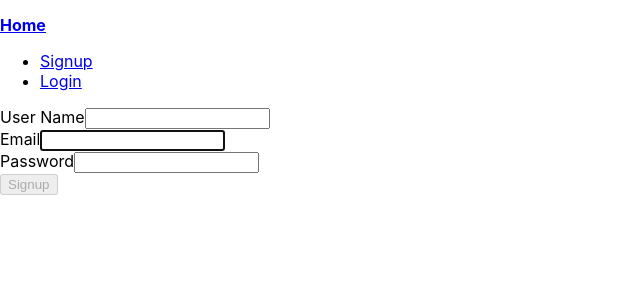
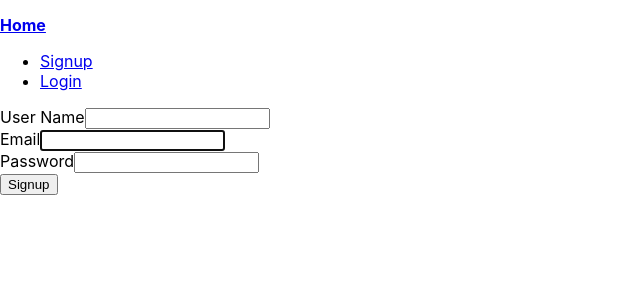
Before and after one commit to magicmingyan/hackbright-project-react, a React (Create React App) app in the folder frontend/: page /signup in a window 1280 px wide. Shown: the top 300 px of the page, without its empty margins (0-640 px from the left). Built offline with nearby package versions, Linux system fonts and the light colour scheme.

Commit message:
discouple logic and representation for signup

```diff
--- /dev/null
+++ b/frontend/src/containers/Form.js
@@ -0,0 +1,57 @@
+import React, { Component } from "react";
+import ReactDOM from "react-dom";
+import { Button, FormGroup, FormControl, ControlLabel } from "react-bootstrap";
+
+class Form extends React.Component {
+	constructor(props) {
+		super(props);
+	}
+
+	render() {
+		return (
+			<div className="Signup">
+				<form onSubmit={this.props.handleSubmit}>
+					<FormGroup controlId="user_name" bsSize="large">
+						<ControlLabel>User Name</ControlLabel>
+						<FormControl
+							autoFocus
+							type="user_name"
+							value={this.props.user_name}
+							onChange={this.props.handleChange}
+						/>
+					</FormGroup>
+
+					<FormGroup controlId="email" bsSize="large">
+						<ControlLabel>Email</ControlLabel>
+						<FormControl
+							autoFocus
+							type="email"
+							value={this.props.email}
+							onChange={this.props.handleChange}
+						/>
+					</FormGroup>
+
+					<FormGroup controlId="password" bsSize="large">
+						<ControlLabel>Password</ControlLabel>
+						<FormControl
+							type="password"
+							value={this.props.password}
+							onChange={this.props.handleChange}
+						/>
+					</FormGroup>
+
+					<Button
+						block
+						bsSize="large"
+						disabled={!this.props.validateForm}
+						type="submit"
+					>
+						Signup
+					</Button>
+				</form>
+			</div>
+		);
+	}
+}
+
+export default Form;
--- a/frontend/src/containers/Globe.js
+++ b/frontend/src/containers/Globe.js
@@ -82,29 +82,29 @@ class Globe extends Component {
       });
       const articles = await response.json();
 
-      let geo;
+      let article;
       for (let key in articles) {
-        geo = articles[key];
+        article = articles[key];
         this.setState({
           total_available_count: this.state.total_available_count + 1
         });
         let marker;
-        if (!this.state.total_articles_read.has(geo.id)) {
-          marker = window.WE.marker([geo.latitude, geo.longitude]).addTo(earth);
+        if (!this.state.total_articles_read.has(article.id)) {
+          marker = window.WE.marker([article.latitude, article.longitude]).addTo(earth);
         } else {
           marker = window.WE.marker(
-            [geo.latitude, geo.longitude],
+            [article.latitude, article.longitude],
             "https://worldisbeautiful.net/tpl/img/icon-marker-focus.png"
           ).addTo(earth);
         }
         marker
           .bindPopup(
             "<a href={url}>{title}</a><br/><br/>"
-              .replace("{title}", geo.title)
-              .replace("{url}", geo.url) + geo.abstract,
+              .replace("{title}", article.title)
+              .replace("{url}", article.url) + article.abstract,
             { maxWidth: 300, closeButton: true }
           )
-          .on("click", this.onMarkerClick(geo, earth));
+          .on("click", this.onMarkerClick(article, earth));
       }
     };
 
--- a/frontend/src/containers/Signup.js
+++ b/frontend/src/containers/Signup.js
@@ -1,7 +1,7 @@
 import React, { Component } from "react";
-import { Button, FormGroup, FormControl, ControlLabel } from "react-bootstrap";
 import axios from "axios";
 import App from "../App";
+import Form from "./Form";
 
 class Signup extends Component {
 	constructor(props) {
@@ -25,7 +25,6 @@ class Signup extends Component {
 
 	handleSubmit = event => {
 		event.preventDefault();
-		// $.post('http://localhost:5000/result', {email: this.state.email}, ()=>console.log("success!"))
 		axios.defaults.headers.post["Access-Control-Allow-Origin"] = "*";
 		axios
 			.post("http://localhost:5000/signup", {
@@ -47,49 +46,17 @@ class Signup extends Component {
 	};
 
 	render() {
-		return (
-			<div className="Signup">
-				<form onSubmit={this.handleSubmit}>
-					<FormGroup controlId="user_name" bsSize="large">
-						<ControlLabel>User Name</ControlLabel>
-						<FormControl
-							autoFocus
-							type="user_name"
-							value={this.state.user_name}
-							onChange={this.handleChange}
-						/>
-					</FormGroup>
+		return(
+		  <Form
+		  	handleChange={this.handleChange}
+		  	handleSubmit={this.handleSubmit}
+		  	validateForm={this.validateForm}
+		  	user_name={this.state.user_name}
+		  	email={this.state.email}
+		  	password={this.state.password}
 
-					<FormGroup controlId="email" bsSize="large">
-						<ControlLabel>Email</ControlLabel>
-						<FormControl
-							autoFocus
-							type="email"
-							value={this.state.email}
-							onChange={this.handleChange}
-						/>
-					</FormGroup>
-
-					<FormGroup controlId="password" bsSize="large">
-						<ControlLabel>Password</ControlLabel>
-						<FormControl
-							type="password"
-							value={this.state.password}
-							onChange={this.handleChange}
-						/>
-					</FormGroup>
-
-					<Button
-						block
-						bsSize="large"
-						disabled={!this.validateForm()}
-						type="submit"
-					>
-						Signup
-					</Button>
-				</form>
-			</div>
-		);
+		  />
+		)
 	}
 }
 
```
Also changed, not shown: frontend/src/containers/Login.js (line endings or trailing spaces).
